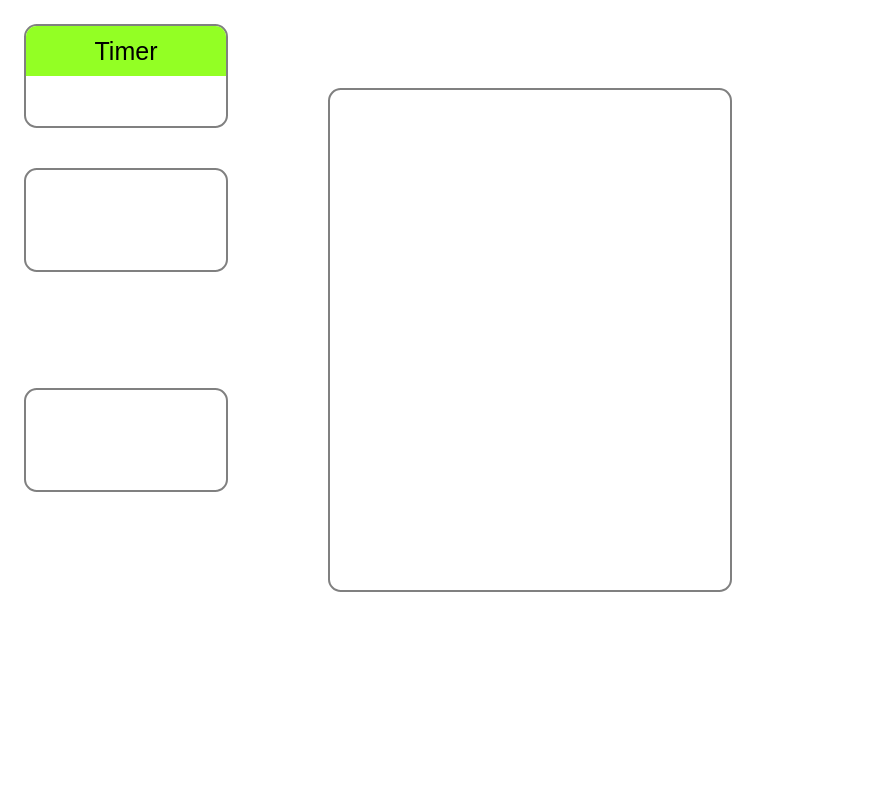
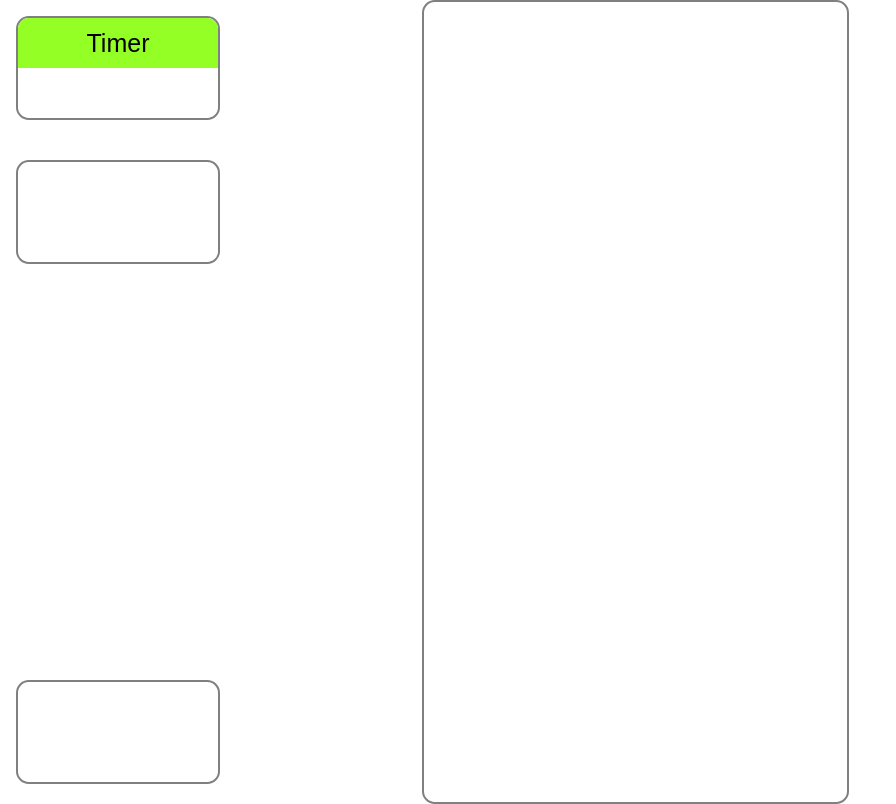
Before and after one commit to airbreak/Tetris, a plain HTML site: page index.html in a window 1280 px wide. Shown: the whole page, without its empty margins (0-896 px from the left). Drawn offline with Linux system fonts and the light colour scheme.

Commit message:
start block

```diff
--- a/index.html
+++ b/index.html
@@ -10,7 +10,7 @@
         <canvas id="timer" width="200" height="100" ></canvas>
         <canvas id="score" width="200" height="100"></canvas>
         <canvas id="next" width="200" height="100"></canvas>
-        <canvas id="board" width="400" height="500"></canvas>
+        <canvas id="board"></canvas>
     </div>
 <script src="js/index.js"></script>
 </body>
--- a/js/index.js
+++ b/js/index.js
@@ -1,5 +1,8 @@
 (function () {
 
+    /*
+    *时间计时器
+    */
     var Timer = function () {
         this.width = 200;
         this.height = 100;
@@ -21,24 +24,18 @@
         /*时间格式化*/
         timeFormat: function () {
             var ot = this.originTime,
-                fn = this.dealWithNum;
-            if (ot < 60) {
-                return '00:00:' + fn(ot);
-            } else if (ot < 60 * 60) {
-                var m = Math.floor(ot / 60),
-                    s = ot % 60;
-                return '00:' + fn(m) + ':' + fn(s);
-            }
-            else {
-                var h = Math.floor(ot / (60 * 60)),
-                    m = Math.floor((ot - (h * 60 * 60)) / 60),
-                    s = (ot - (h * 60 * 60)) % 60;
-                console.log(ot);
-                console.log(h);
-                 return fn(h) +':'+ fn(m) + ':' + fn(s);
-            }
+                fn = this.dealWithNum,
+                h = Math.floor(ot / 3600),
+                m = Math.floor((ot - h * 3600) / 60),
+                s = ot - (h * 3600) - m * 60;
+            return fn(h) + ':' + fn(m) + ':' + fn(s);
         },
 
+        /*
+        *处理时间格式，小于10 前面加0
+        *para：
+        * num -{int}时间信息
+        */
         dealWithNum: function (num) {
             if (num < 10) {
                 return '0' + num;
@@ -53,6 +50,40 @@
 
     };
 
+    /*
+    *砖块对象
+    */
+    var Block = function () {
+        this.w = $(document).width() * 0.33;
+        this,h = $(document).height();
+        this.canvas = new Canvas('block', this.w, this.h);
+        this.lineNumH = 12;
+    }
+    Block.prototype = {
+        init: function () { },
+
+        /*
+        *绘制水平线，总条数为12根
+        */
+        drawBgLineH: function () {
+
+        },
+
+        /*
+        *绘制竖直线，总条数为n根
+        */
+        drawBgLineH: function () {
+
+        },
+
+        /*
+        *正常下落
+        */
+        downForNarmal: function () { },
+
+
+
+    };
 
     /*
     *canvas 类对象
--- a/style.css
+++ b/style.css
@@ -11,10 +11,11 @@ canvas {
     border-radius:0.8em;
 }
 #wrapper {
-    position:relative;
-    width:62.5em;
-    height:31.25em;
-
+    position:absolute;
+    top:0;
+    bottom:0;
+    left:0;
+    right:0;
 }
 
 #timer {
@@ -31,6 +32,7 @@ canvas {
     left:1em;
 }
 #board {
-    top:5em;
-    left:20em;
+    left:33%;
+    width:33%;
+    height:100%;
 }
```
